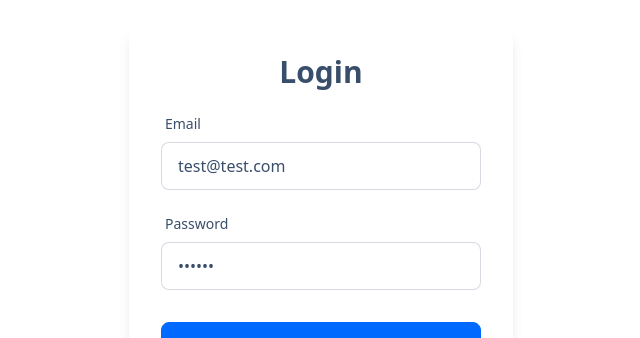
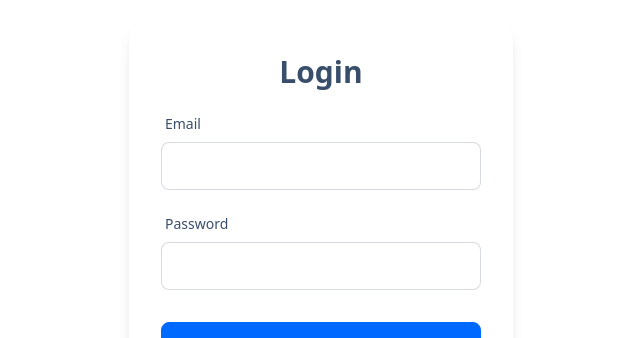
Before and after one commit to Omoefe-Ugboma/my-eproduct, a React (Vite) app: page /login in a window 1280 px wide. Shown: the part 136-474 px from the top of the page, without its empty margins (319-959 px from the left). Built offline with nearby package versions, Linux system fonts and the light colour scheme.

Commit message:
Guest user completed

```diff
--- a/src/pages/Login.jsx
+++ b/src/pages/Login.jsx
@@ -39,7 +39,8 @@ const Login = () => {
       toast.success('welcome guest user')
       navigate('/')
     }catch(error){
-
+     console.log(error);
+     toast.error('guest user login error. please try again')
     }
   }
 
@@ -53,13 +54,13 @@ const Login = () => {
                type='email'
                label='email'
                name='identifier'
-               defaultValue='test@test.com'
+
              />
              <FormInput
                type='password'
                label='password'
                name='password'
-               defaultValue='secret'
+
              />
              <div className="mt-4">
                 <SubmitBtn text='Login'/>
```
